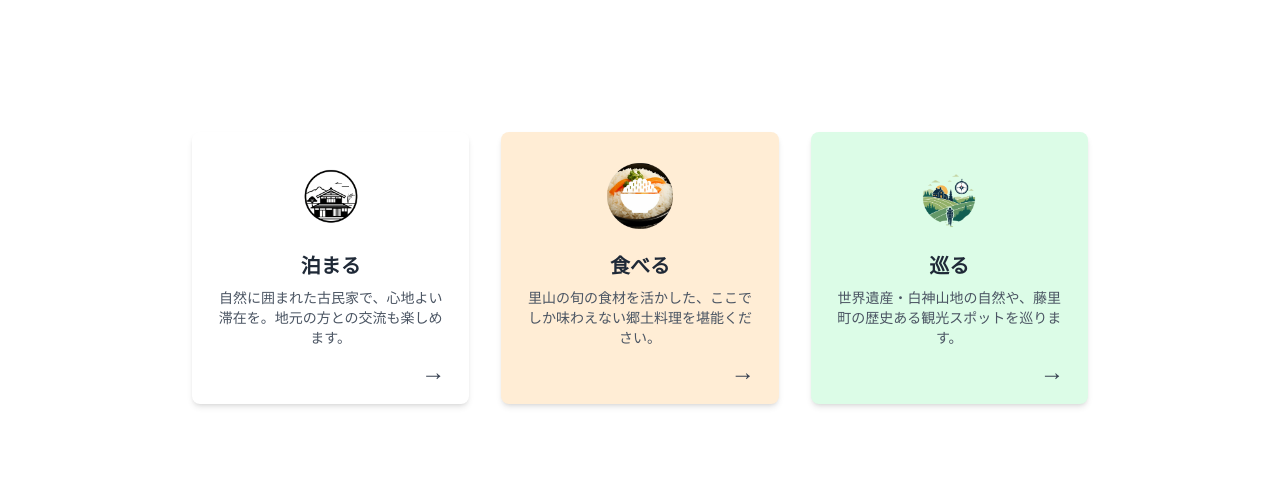
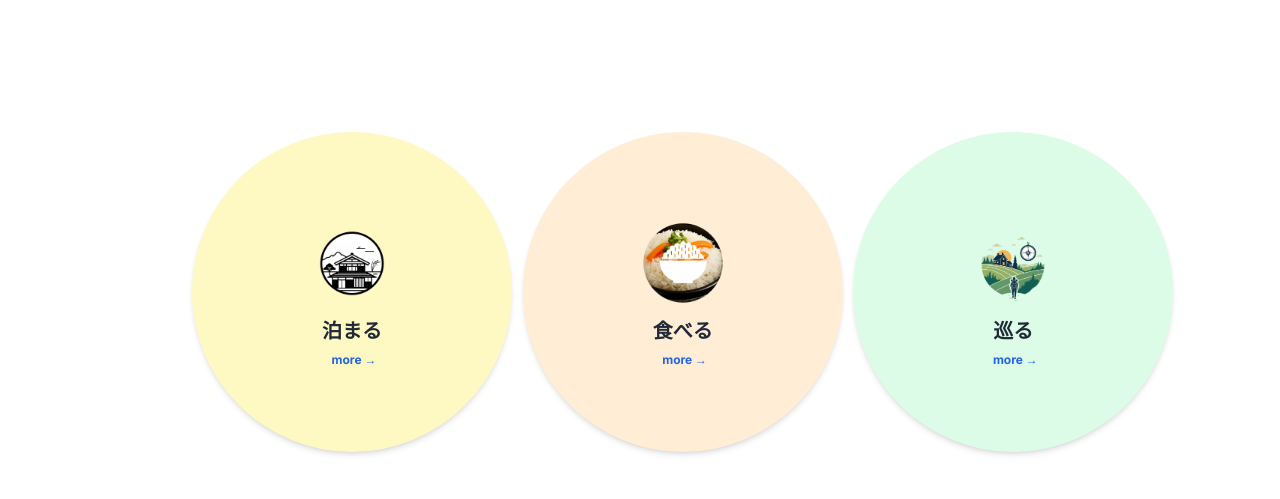
Before and after one commit to APU-RyoTakeda/nouhaku-website, a Next.js app in the folder frontend/: page / in a window 1280 px wide. Shown: the part 1660-2159 px from the top of the page. Built offline with nearby package versions, Linux system fonts and the light colour scheme; a web font is replaced by a local one.

Commit message:
FeautureSection

```diff
--- a/frontend/src/components/cards/FeatureCard.tsx
+++ b/frontend/src/components/cards/FeatureCard.tsx
@@ -2,8 +2,6 @@
 
 import Link from 'next/link';
 import Image from 'next/image';
-// 必要であれば react-icons からインポートすることもできます
-// import { FaArrowRight } from 'react-icons/fa'; // 例
 
 interface FeatureCardProps {
   icon: string;
@@ -20,31 +18,31 @@ export default function FeatureCard({ icon, title, description, link, cardBgClas
   return (
     <Link
       href={link}
-      className={`relative block rounded-lg shadow-md hover:shadow-lg transition-shadow duration-300 p-6 text-center ${bgColor} flex flex-col justify-between items-center`} // 親要素をflex-colにして下揃えに調整
+      className={`relative block w-80 h-80 rounded-full shadow-md hover:shadow-lg transition-shadow duration-300 p-4 text-center ${bgColor} flex flex-col justify-center items-center group`}
     >
-      <div className="flex flex-col items-center justify-center mb-4 flex-grow"> {/* flex-grow でコンテンツ部分が広がるように */}
+      <div className="flex flex-col items-center justify-center">
         {isImage ? (
           <Image
             src={icon}
             alt={title}
-            width={80}
-            height={80}
-            className="w-20 h-20 object-contain"
+            width={96} // ★ここを72から96に変更 (Next.js Imageのwidth)
+            height={96} // ★ここを72から96に変更 (Next.js Imageのheight)
+            className="w-24 h-24 object-contain mb-2" // ★ここをw-18 h-18からw-24 h-24に変更 (Tailwind CSS)
           />
         ) : (
-          <span className="text-6xl" role="img" aria-label={title}>
+          // 絵文字の場合 (現在は使用していませんが、念のため)
+          <span className="text-7xl mb-2" role="img" aria-label={title}> {/* text-5xlからtext-7xlに変更 */}
             {icon}
           </span>
         )}
-        <h3 className="text-xl font-semibold text-gray-800 mt-4 mb-2">{title}</h3> {/* アイコンとタイトルの間にマージンを追加 */}
-        <p className="text-gray-600 text-sm mb-4">{description}</p> {/* 矢印との間にマージンを追加 */}
-      </div>
-
-      {/* ★★★ このdivが矢印アイコンのコンテナです ★★★ */}
-      <div className="absolute bottom-4 right-6 text-2xl text-gray-700 group-hover:translate-x-1 transition-transform duration-200">
-        → {/* シンプルな右矢印（→） */}
-        {/* もし react-icons を使うなら: */}
-        {/* <FaArrowRight /> */}
+        <h3 className="text-xl font-semibold text-gray-800 mb-2 leading-tight">
+          {title}
+        </h3>
+        <p className="text-gray-600 text-xs leading-snug">
+          <span className="ml-1 font-bold text-blue-600 inline-block group-hover:translate-x-1 transition-transform duration-200">
+            more &rarr;
+          </span>
+        </p>
       </div>
     </Link>
   );
--- a/frontend/src/components/sections/FeaturesSection.tsx
+++ b/frontend/src/components/sections/FeaturesSection.tsx
@@ -6,37 +6,37 @@ import FeatureCard from '../cards/FeatureCard';
 export default function FeaturesSection() {
   const features = [
     {
-      icon: '/images/general/tomaru_aikon.png', // 「泊まる」のアイコンを画像パスに変更
+      icon: '/images/general/tomaru_aikon.png',
       title: '泊まる',
       description: '自然に囲まれた古民家で、心地よい滞在を。地元の方との交流も楽しめます。',
       link: '/houses',
+      colorClass: 'bg-yellow-100'
     },
     {
-      icon: '/images/general/taberu_aikon.png', // 「食べる」のアイコン（画像パス）
+      icon: '/images/general/taberu_aikon.png',
       title: '食べる',
       description: '里山の旬の食材を活かした、ここでしか味わえない郷土料理を堪能ください。',
       link: '/eat',
-      colorClass: 'bg-orange-100' // 「食べる」の背景色をオレンジに
+      colorClass: 'bg-orange-100'
     },
     {
-      icon: '/images/general/meguru_aikon.png', // 「巡る」のアイコン（画像パス）
+      icon: '/images/general/meguru_aikon.png',
       title: '巡る',
       description: '世界遺産・白神山地の自然や、藤里町の歴史ある観光スポットを巡ります。',
       link: '/explore',
-      colorClass: 'bg-green-100' // 「巡る」の背景色を緑に
+      colorClass: 'bg-green-100'
     },
   ];
 
-  // featuredHouses の定義（省略されていますが、必要であればここに追加してください）
+  // featuredHouses の定義（省略）
 
   return (
     <section className="py-16 md:py-24 bg-white">
       <div className="container mx-auto px-4">
-        {/* ★★★ このH2タグを削除します ★★★ */}
-        {/* <h2 className="text-3xl md:text-4xl font-bold text-center text-gray-800 mb-12">
-          藤里農泊の３つの魅力
-        </h2> */}
-        <div className="grid grid-cols-1 md:grid-cols-2 lg:grid-cols-3 gap-8 max-w-4xl mx-auto mb-24">
+        {/* 「藤里町で，」のテキストは app/page.tsx に移動済みなのでここにはない */}
+
+        {/* ★★★ このdivのgapの値をさらに大きく変更 (例: gap-24) ★★★ */}
+        <div className="grid grid-cols-1 md:grid-cols-2 lg:grid-cols-3 gap-24 max-w-4xl mx-auto mb-24">
           {features.map((feature, index) => (
             <FeatureCard
               key={index}
```
